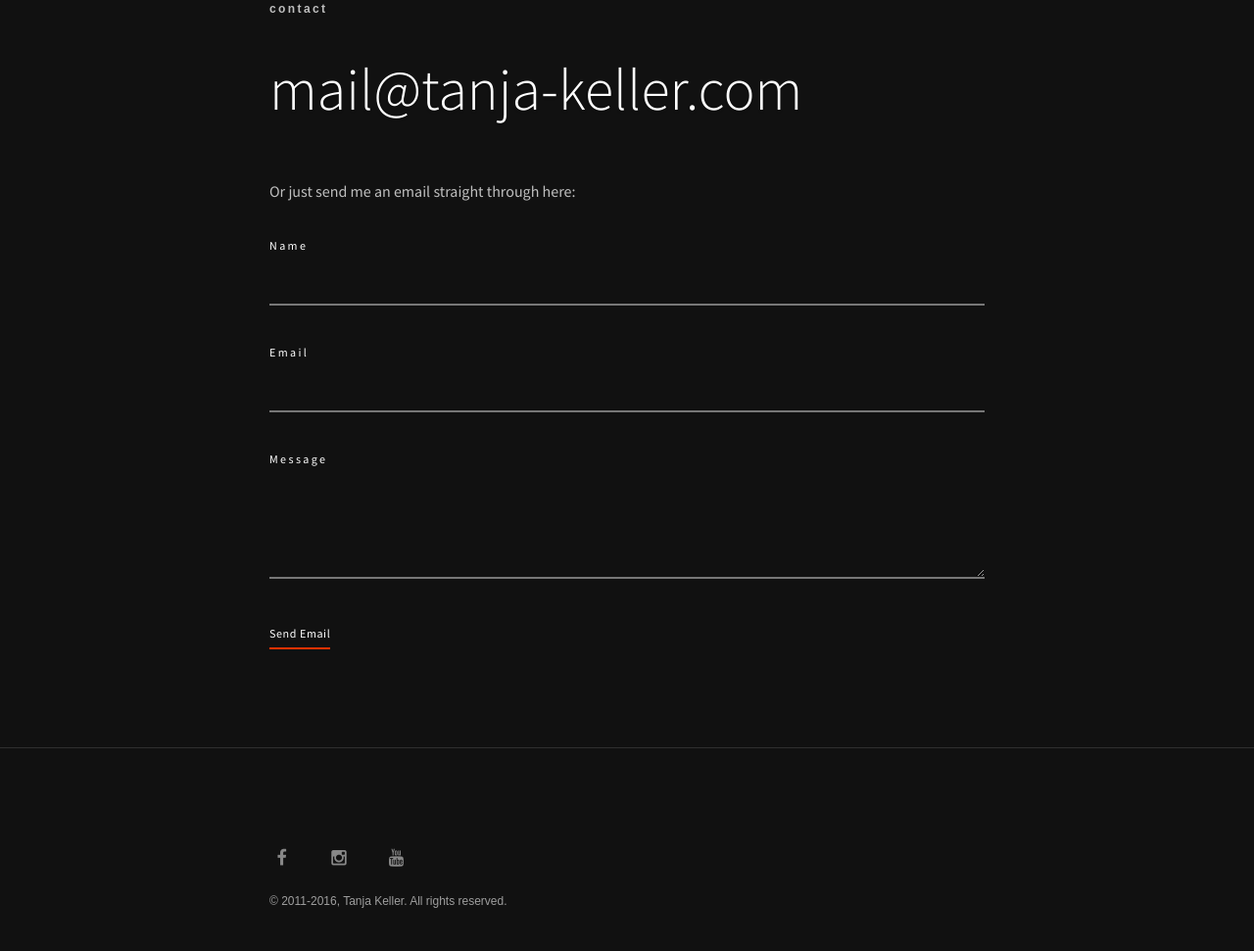
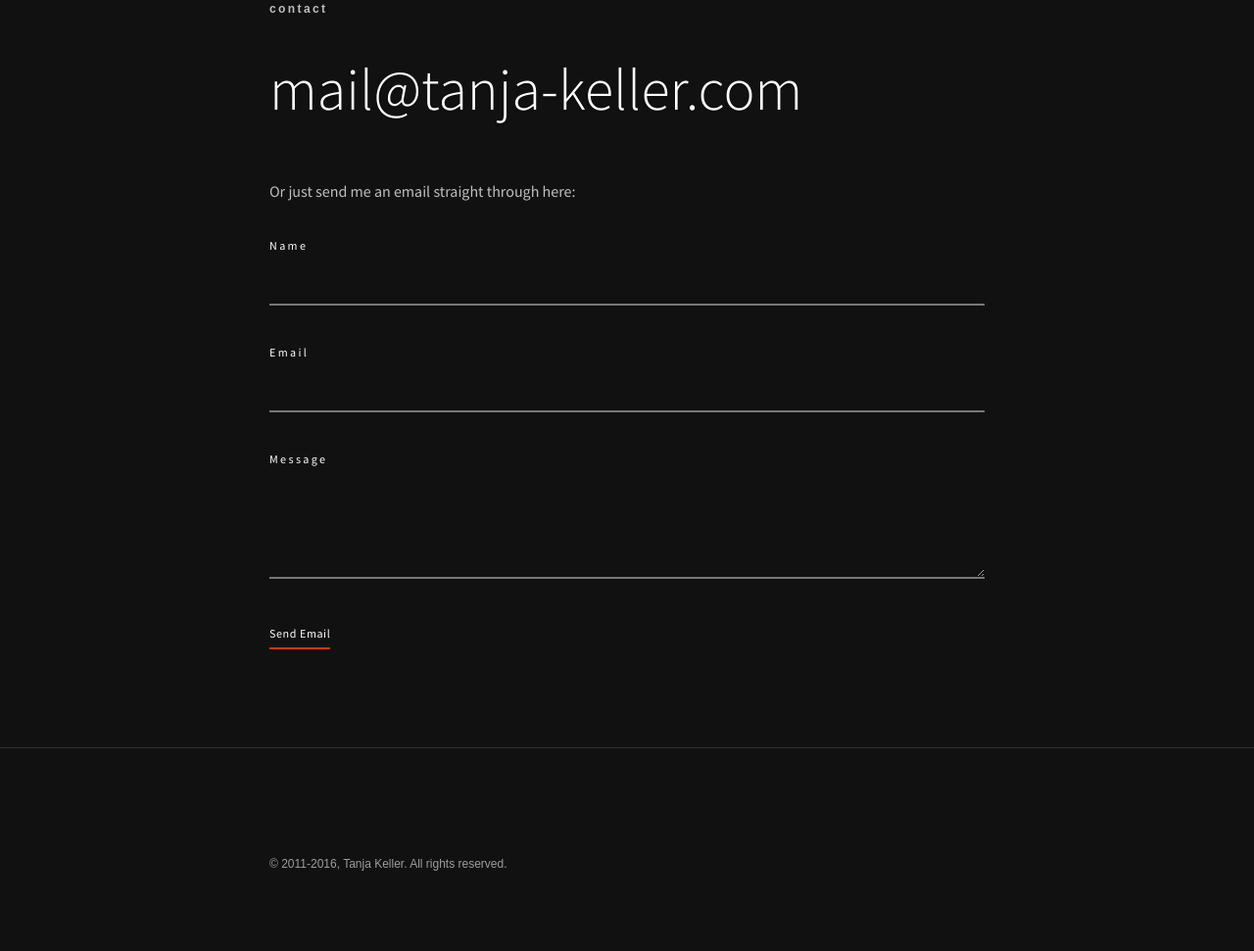
Before and after one commit to SiamKreative/tanja-keller.com, a plain HTML site: page index.html in a window 1280 px wide. Shown: the part 3905-4876 px from the top of the page at 98% size. Drawn offline with nearby package versions, Linux system fonts and the light colour scheme; a web font is replaced by a local one.

Commit message:
Move social icons to the left of the content

```diff
--- a/css/style.css
+++ b/css/style.css
@@ -981,7 +981,7 @@ footer {
 	display: inline-block;
 	padding: 15px;
 	margin: 0px;
-	font-size: 18px;
+	font-size: 26px;
 	color: #fff;
 	opacity: .5;
 
--- a/index.html
+++ b/index.html
@@ -57,7 +57,11 @@
 
 				<!-- Logo -->
 				<div class="col-xs-6 col-lg-2">
-					<img class="logo has-retina" src="images/logo.png" alt="Tanja Keller">
+					<div class="social-list col-xs-12 col-lg-8 col-lg-offset-2">
+						<a href="https://www.facebook.com/tanjakellerofficial/"><i class="social-icon-facebook"></i></a>
+						<a href="https://www.instagram.com/tanjakel/"><i class="social-icon-instagram"></i></a>
+						<a href="https://www.youtube.com/channel/UC3NdpfBIbmDvRTT3C2ZEq9g"><i class="social-icon-youtube"></i></a>
+					</div>
 				</div>
 
 				<!-- Nav Button -->
@@ -300,15 +304,6 @@
 		<!-- Container -->
 		<div class="container">
 
-			<!-- Social List -->
-			<div class="row">
-				<div class="social-list col-xs-12 col-lg-8 col-lg-offset-2">
-					<a href="https://www.facebook.com/tanjakellerofficial/"><i class="social-icon-facebook"></i></a>
-					<a href="https://www.instagram.com/tanjakel/"><i class="social-icon-instagram"></i></a>
-					<a href="https://www.youtube.com/channel/UC3NdpfBIbmDvRTT3C2ZEq9g"><i class="social-icon-youtube"></i></a>
-				</div>
-			</div><!-- END Social List -->
-
 			<!-- Copyright -->
 			<div class="row">
 				<div class="social-list col-xs-12 col-lg-8 col-lg-offset-2">
```
